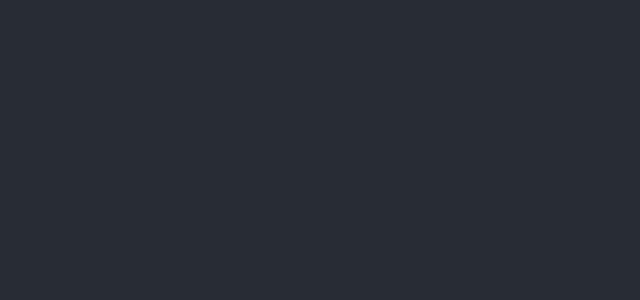
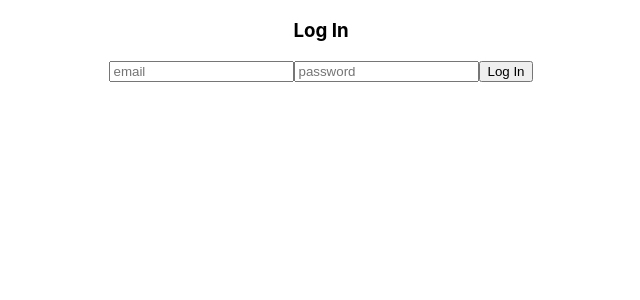
Before and after one commit to Pmtague/med-cabinet-FE, a React (Create React App) app in the folder med-cabinet/: page /login in a window 1280 px wide. Shown: the top 300 px of the page, without its empty margins (319-959 px from the left). Built offline with nearby package versions, Linux system fonts and the light colour scheme.

Commit message:
added Login component

```diff
--- a/med-cabinet/package.json
+++ b/med-cabinet/package.json
@@ -3,8 +3,10 @@
   "version": "0.1.0",
   "private": true,
   "dependencies": {
+    "axios": "^0.19.0",
     "react": "^16.9.0",
     "react-dom": "^16.9.0",
+    "react-router-dom": "^5.0.1",
     "react-scripts": "3.1.1"
   },
   "scripts": {
--- a/med-cabinet/src/App.js
+++ b/med-cabinet/src/App.js
@@ -1,12 +1,12 @@
 import React from 'react';
+import Login from './components/login/Login.js';
+
 import './App.css';
 
 function App() {
   return (
     <div className="App">
-      <header className="App-header">
-
-      </header>
+      <Login />
     </div>
   );
 }
--- /dev/null
+++ b/med-cabinet/src/components/login/Login.js
@@ -0,0 +1,56 @@
+import React, { useState } from 'react';
+
+const Login = () => {
+    const [ creds, setCreds ] = useState({ email: '', password: '' });
+
+    const handleChange = e => {
+        setCreds({
+            ...creds,
+            [e.target.name]: e.target.value
+        });
+    };
+
+    // const handleSubmit = e => {
+    //     e.preventDefault();
+    //     .post('http://localhost:5000/api/login', credentials)
+    //     .then(res => {
+    //         localStorage.setItem('token', res.data.payload)
+    //         props.history.push('/')
+    //         console.log(credentials)
+    //     })
+    //     .catch(err => {
+    //         console.log('Error while logging in', err.response)
+    //     })
+    // };
+
+    return (
+        <>
+            <h3>Log In</h3>
+            {/* <form onSubmit={handleSubmit}> */}
+            <form>
+                <input
+                    type="email"
+                    name="email"
+                    placeholder="email "
+                    value={creds.email}
+                    onChange={handleChange}
+                    required
+                />
+                <input
+                    type="password"
+                    name="password"
+                    placeholder="password"
+                    value={creds.password}
+                    onChange={handleChange}
+                    required
+                />
+                <button>
+                    Log In
+                </button>
+            </form>
+        </>
+    );
+
+};
+
+export default Login;
--- a/med-cabinet/src/index.js
+++ b/med-cabinet/src/index.js
@@ -3,5 +3,4 @@ import ReactDOM from 'react-dom';
 import './index.css';
 import App from './App';
 
-
 ReactDOM.render(<App />, document.getElementById('root'));
```
Also changed, not shown: med-cabinet/src/utils/axiosWithAuth.js (added, +11 -0 lines), 1 other file (tests, documents, lock files or other folders).
